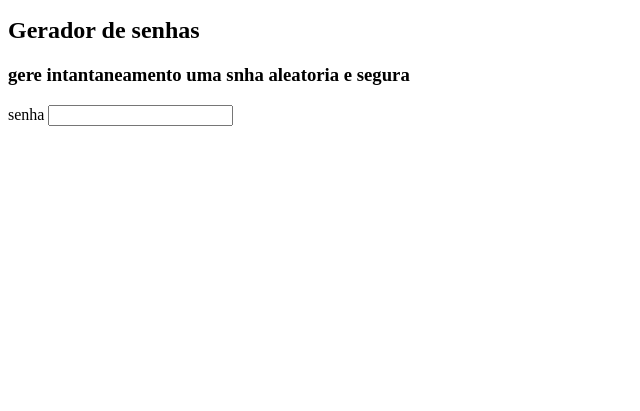
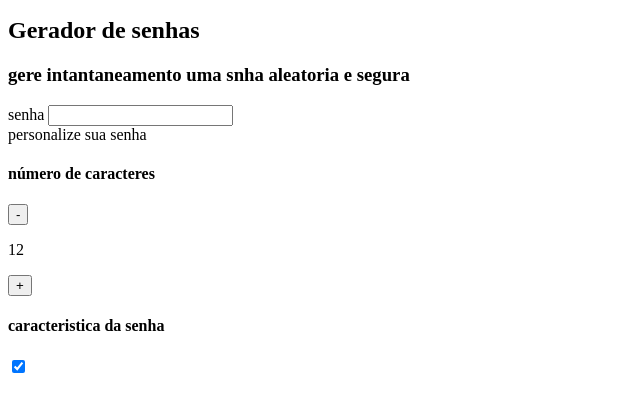
Before and after one commit to Gustavoborgesalves/e-do-preto, a plain HTML site: page preto/index.html in a window 1280 px wide. Shown: the part 29-440 px from the top of the page, without its empty margins (0-640 px from the left). Drawn offline with Linux system fonts and the light colour scheme.

Commit message:
Add files via upload

```diff
--- a/preto/index.html
+++ b/preto/index.html
@@ -18,5 +18,19 @@
 <label for="senha">senha</label>
 <input name="senha" type="text" id="campo-senha">
         </div>
-        </section>
-</html>
+        <div class="parametro">
+            <h3c class="parametro-titulo">personalize sua senha</h3>
+                <div class="parametro-coluna__senha">
+                <div class="parametro-senha">
+                    <h4 class="parametro-senha__titulo">número de caracteres</h4>
+                    <div class="parametro-senha-botoes">
+                        <button class="parametro-senha-botao">-</button>
+                        <p class="parametro-coluna__texto">12</p>
+                        <button class="parametro-senha__botao">+</button>
+                    </div>
+                </div class="parametro-senha">
+                <h4 class="parametro-senha__titulo">caracteristica da senha</h4>
+                <div class="parametro-senha-checkbox">
+                    <input name="maiusculo" type="checkbox" class="checkbox" checked>
+
+                    <label
```
